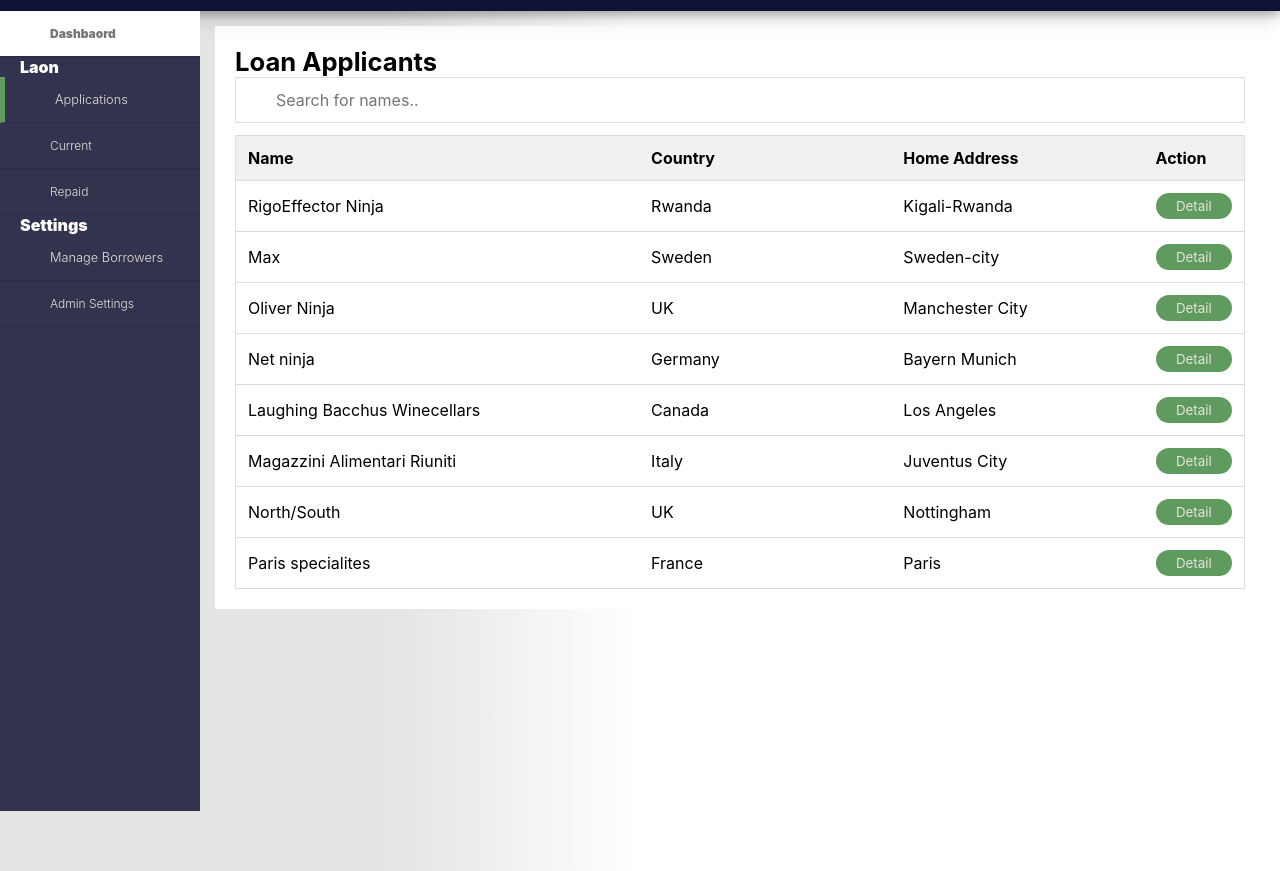
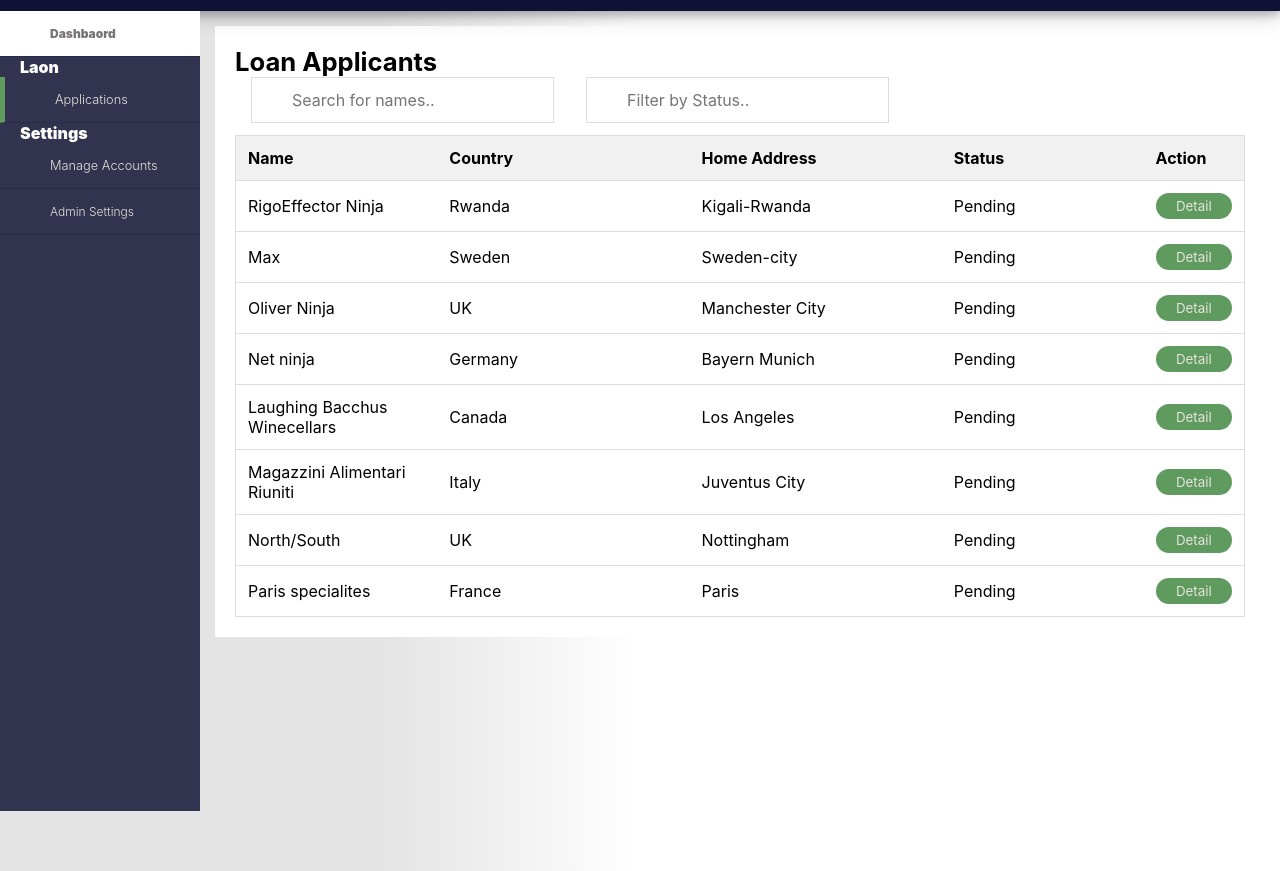
Before and after one commit to rigoeffector/quick-credit, a plain HTML site: page UI_Templates/html/adminAll_loans.html in a window 1280 px wide. Shown: the part 49-920 px from the top of the page. Drawn offline with Linux system fonts and the light colour scheme.

Commit message:
Refinned loan applications page

```diff
--- a/UI_Templates/css/adminAll_loans.css
+++ b/UI_Templates/css/adminAll_loans.css
@@ -208,7 +208,8 @@ float: left;
     background-size: 30px 30px;
     background-position: 10px 10px;
     background-repeat: no-repeat;
-    width: 100%;
+    width: 30%;
+    margin: 0 1em;
     font-size:inherit;
     padding: 12px 20px 12px 40px;
     border: 1px solid #ddd;
@@ -557,3 +558,8 @@ display: none;
     text-align: center;
     font-size: 14px;
   }
+.container-search{
+    display:  flex;
+    width: 100;
+    flex-wrap: wrap;#myInput
+}
--- a/UI_Templates/html/adminAll_loans.html
+++ b/UI_Templates/html/adminAll_loans.html
@@ -21,8 +21,6 @@
         <ul id="nav">
                 <li><a href="" class="selected"><span>Dashbaord</span></a></li>
                 <li><a href="adminAll_Loans.html"><img src="../assets/bag.png" alt="" class="icons"></a></li>
-                <li><a href="adminCurrent_Loans.html"><img src="../assets/buy.png" alt="" class="icons"></a></li>
-                <li><a href="adminRepaid_Loans.html"><img src="../assets/payment.png" alt="" class="icons"></a></li>
                 <li><a href="adminManage_User.html"><img src="../assets/hand.png" alt="" class="icons"></a></li>
                 <li><a href="adminSetting.html"><img src="../assets/wishlist.png" alt="" class="icons"></a></li>
 
@@ -36,10 +34,6 @@
             <dl>
                 <dt> <span class="title-loan">Laon</span> </dt>
                     <dd><a href="#" class="active"> Applications</a></dd>
-                    <dd> <li><a href="adminCurrent_Loans.html">Current</a></li></dd>
-                    <dd><li><a href="adminRepaid_Loans.html">Repaid </a></li></dd>
-
-
             </dl>
 
             <dl>
@@ -58,15 +52,15 @@
             <dl>
                 <dt> <span class="title-loan">Laon</span> </dt>
                     <dd><a href="#" class="active"> Applications</a></dd>
-                    <dd> <li><a href="adminCurrent_Laons.html">Current</a></li></dd>
-                    <dd><li><a href="adminRepaid_Loans.html">Repaid </a></li></dd>
+
+
 
 
             </dl>
 
             <dl>
                     <dt> <span class="title-loan">Settings</span> </dt>
-                    <dd><a href="adminManage_Users.html"> Manage Borrowers</a></dd>
+                    <dd><a href="adminManage_Users.html"> Manage Accounts</a></dd>
                     <dd><li><a href="adminSetting.html">Admin Settings </a></li></dd>
 
 
@@ -75,16 +69,19 @@
     </section><section class="content">
         <div class="container-contents">
             <h1>Loan Applicants</h1>
-
-            <input type="text" id="myInput" onkeyup="myFunction()" placeholder="Search for names.." title="Type in a name">
+<div class="container-search">
+  <input type="text" id="myInput" onkeyup="myFunction()" placeholder="Search for names.." title="Type in a name">
+  <input type="text" id="myInput" onkeyup="myFunction()" placeholder="Filter by Status.." title="Type in a name">
+</div>
 
             <table id="myTable">
               <thead>
               <tr class="header">
-                <th style="width:40%;">Name</th>
+                <th style="width:20%;">Name</th>
                 <th style="width:25%;">Country</th>
                 <th style="width:25%;">Home Address</th>
-                <th style="width:10%;">Action</th>
+                <th style="width:20%;">Status</th>
+                <th style="width:15%;">Action</th>
               </tr>
             </thead>
             <tbody>
@@ -92,48 +89,56 @@
                 <td>RigoEffector Ninja</td>
                 <td>Rwanda</td>
                 <td>Kigali-Rwanda</td>
+                <td>Pending</td>
                 <td><button id="app-detail" >Detail</button> </td>
               </tr>
               <tr>
                 <td>Max</td>
                 <td>Sweden</td>
                 <td>Sweden-city</td>
+                <td>Pending</td>
                 <td><button id="app-detail" >Detail</button> </td>
               </tr>
               <tr>
                 <td>Oliver Ninja</td>
                 <td>UK</td>
                 <td>Manchester City</td>
+                <td>Pending</td>
                 <td><button id="app-detail" >Detail</button> </td>
               </tr>
               <tr>
                 <td>Net ninja</td>
                 <td>Germany</td>
                 <td>Bayern Munich</td>
+                <td>Pending</td>
                 <td><button id="app-detail" >Detail</button> </td>
               </tr>
               <tr>
                 <td>Laughing Bacchus Winecellars</td>
                 <td>Canada</td>
                 <td>Los Angeles</td>
+                <td>Pending</td>
                 <td><button id="app-detail" >Detail</button> </td>
               </tr>
               <tr>
                 <td>Magazzini Alimentari Riuniti</td>
                 <td>Italy</td>
                 <td>Juventus City</td>
+                <td>Pending</td>
                 <td><button id="app-detail" >Detail</button> </td>
               </tr>
               <tr>
                 <td>North/South</td>
                 <td>UK</td>
                 <td>Nottingham</td>
+                <td>Pending</td>
                 <td><button id="app-detail" >Detail</button> </td>
               </tr>
               <tr>
                 <td>Paris specialites</td>
                 <td>France</td>
                 <td>Paris</td>
+                <td>Pending</td>
                 <td><button id="app-detail" >Detail</button> </td>
               </tr>
             </tbody>
@@ -207,6 +212,12 @@
                                               <h4> $ 1500</h4>
                                           </div>
                                           <div class="flex-cards">
+                                            <p>Status</p>
+                                          </div>
+                                          <div class="flex-cards">
+                                              <h2>pending</h2>
+                                          </div>
+                                          <div class="flex-cards">
                                               <p>Amount of Laon </p>
                                             </div>
                                             <div class="flex-cards">
```
